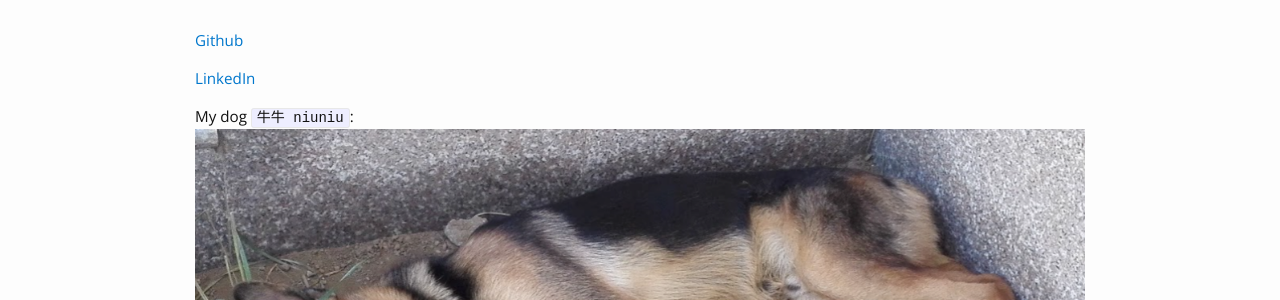
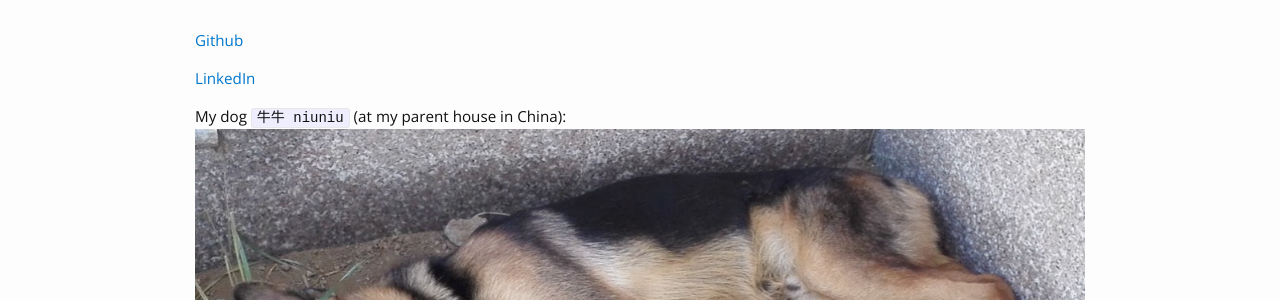
Before and after one commit to ljm0/ljm0.github.io, a Jekyll site: the page built from blog.md, in a window 1280 px wide. Shown: the part 121-421 px from the top of the page. Built offline with Jekyll 4.4.1, drawn with Linux system fonts in a browser that asks for light colours; nearby versions of some CDN libraries; some web fonts are replaced.

Commit message:
Update blog.md

```diff
--- a/blog.md
+++ b/blog.md
@@ -7,7 +7,7 @@ permalink: /OtherLinks/
 
 [LinkedIn](https://www.linkedin.com/in/jiamianliu/)
 
-My dog `牛牛 niuniu`:
+My dog `牛牛 niuniu` (at my parent house in China):
 ![avatar](/images/dog.png)
 
 <!-- [About My Wife](https://miaoli-psy.github.io/)-->
```
